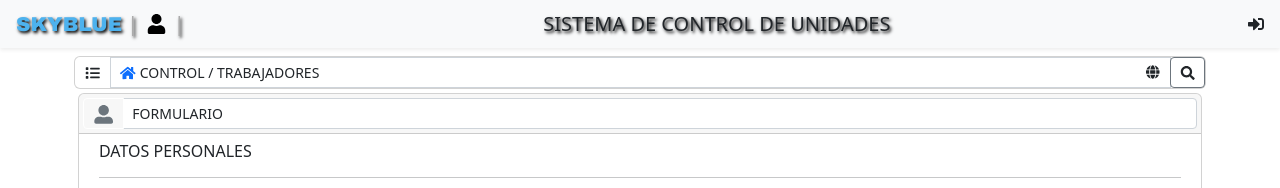
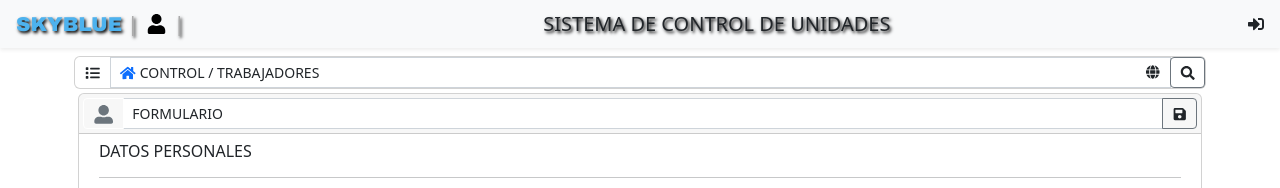
Before and after one commit to David127/skybluefront, an Angular app: page /trabajador/crear in a window 1280 px wide. Shown: the top 188 px of the page. Built offline with nearby package versions, Linux system fonts and the light colour scheme; no server answers.

Commit message:
trabajador crear listo2

```diff
--- /dev/null
+++ b/src/app/models/sueldo.ts
@@ -0,0 +1,4 @@
+export class Sueldo {
+
+
+}
--- a/src/app/models/trabajador.ts
+++ b/src/app/models/trabajador.ts
@@ -1,4 +1,5 @@
 import { Cargo } from "./cargo";
+import { Sueldo } from "./sueldo";
 import { Ubigeo } from "./ubigeo";
 
 export class Trabajador {
@@ -20,5 +21,6 @@ export class Trabajador {
     estado?: string;
     cargo?:Cargo;
     ubigeo?:Ubigeo;
+    sueldos?:Sueldo;
 
 }
--- a/src/app/trabajador/trabajador-crear/trabajador-crear.component.html
+++ b/src/app/trabajador/trabajador-crear/trabajador-crear.component.html
@@ -41,9 +41,9 @@
 							<span class="fas fa-fw fa-user-alt fa-lg"></span>
 						</button>
 						<label class="form-control ">FORMULARIO</label>
-						<!-- <button  class="btn btn-outline-primary border-secondary ml-1 text-dark btn-action"  type="button" title="{{btnGuardarActualizarEstado}}">
-
-						</button> -->
+						<button  class="btn btn-outline-primary border-secondary ml-1 text-dark btn-action"  type="button" (click)="registrar()" >
+							<i class="fa fa-fw fa-save"></i>
+						</button>
 					</div>
 				</div>
 
--- a/src/app/trabajador/trabajador-crear/trabajador-crear.component.ts
+++ b/src/app/trabajador/trabajador-crear/trabajador-crear.component.ts
@@ -29,6 +29,7 @@ export class TrabajadorCrearComponent implements OnInit {
   distritos: Ubigeo[] = [];
 
   trabajadores: Trabajador = {
+    id:0,
     cargo: {
       id: 1
     },
@@ -37,7 +38,8 @@ export class TrabajadorCrearComponent implements OnInit {
       departamento: "-1",
       provincia: "-1",
       distrito: "-1",
-    }
+    },
+    sueldos:[]
   };
 
   constructor(
@@ -54,32 +56,67 @@ export class TrabajadorCrearComponent implements OnInit {
    }
 
   ngOnInit(): void {
-
+    this.cargarCargo();
   }
 
+/**
+ * A function that allows you to register a worker in the database.
+ */
 
-  Guardar(modelVehiculo: Trabajador) {
-    // this.vehiculoService.VehiculoSave(modelVehiculo);
+ registrar() {
+    this.trabajadorService.trabajadorRegistrar(this.trabajadores).subscribe(
+      data => {
+          this.router.navigate(['/trabajador/listar']);
+
+      }, err => {
+        // console.log(err);
+        if (err.error === null) {
+          this.tokenService.logOut();
+          this.router.navigate(['/login'])
+        }
+        this.errMsj = err.error.mensaje || err.error.mesaje;
+      }
+    )
   }
 
-
+/**
+ * It loads the provinces of the selected department.
+ */
   cargaProvincia() {
     this.ubigeoService.listaProvincias(this.trabajadores.ubigeo?.departamento).subscribe(
       response => this.provincias = response
     );
   }
 
+/**
+ * It loads the districts of the selected province.
+ */
   cargaDistrito() {
     this.ubigeoService.listaDistritos(this.trabajadores.ubigeo?.departamento, this.trabajadores.ubigeo?.provincia).subscribe(
       response => this.distritos = response
     );
   }
 
+
+/**
+ * It loads the cargo list
+ */
   cargarCargo() {
-    // this.cargoService.cargoListar().subscribe(
-    //   response => this.cargos = response
-    // )
+    var page = 1;
+    var pageSize = 100;
+    this.cargoService.cargoListar(page,pageSize).subscribe(
+      data => {
+        this.cargos = data.data
+      console.log(data)
+      }
+    ), err => {
+      if (err.error === null) {
+        this.tokenService.logOut();
+        this.router.navigate(['/login'])
+      }
+      this.errMsj = err.error.mensaje || err.error.mesaje;
+
+    }
   }
 
-
 }
```
Also changed, not shown: src/app/trabajador/trabajador-listar/trabajador-listar.component.ts (+9 -0 lines).
